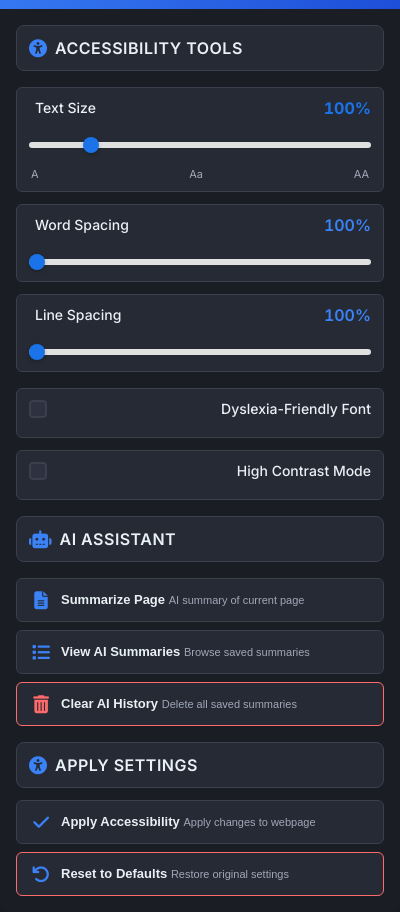
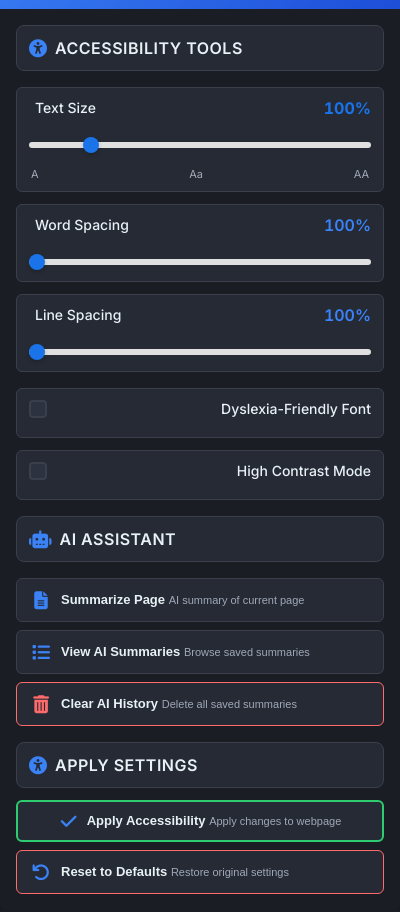
Before and after one commit to KingJamesH/AccessiStudy, a browser extension: page popup.html in a window 400 px wide. Shown: the part 92-1004 px from the top of the page. Drawn offline with Linux system fonts and the light colour scheme.

Commit message:
v2.10.2 color and page name

```diff
--- a/styles.css
+++ b/styles.css
@@ -516,7 +516,22 @@ input[type="checkbox"]:focus-visible {
   cursor: help;
 }
 
-/* AI Summarize Button Styles */
+#applyBtn {
+  /* background-color: var(--primary-color); */
+  /* color: white; */
+  border: 2px solid #2ecc71;
+  border-radius: 6px;
+  padding: 10px 16px;
+  cursor: pointer;
+  font-weight: 500;
+  transition: all 0.2s ease;
+  display: flex;
+  align-items: center;
+  justify-content: center;
+  gap: 8px;
+  /* box-shadow: 0 0 0 2px rgba(46, 204, 113, 0.3);  */
+}
+
 #summarizeButton {
   background-color: var(--primary-color);
   color: white;
```
Also changed, not shown: notes.html (+1 -1 lines), manifest.json.
